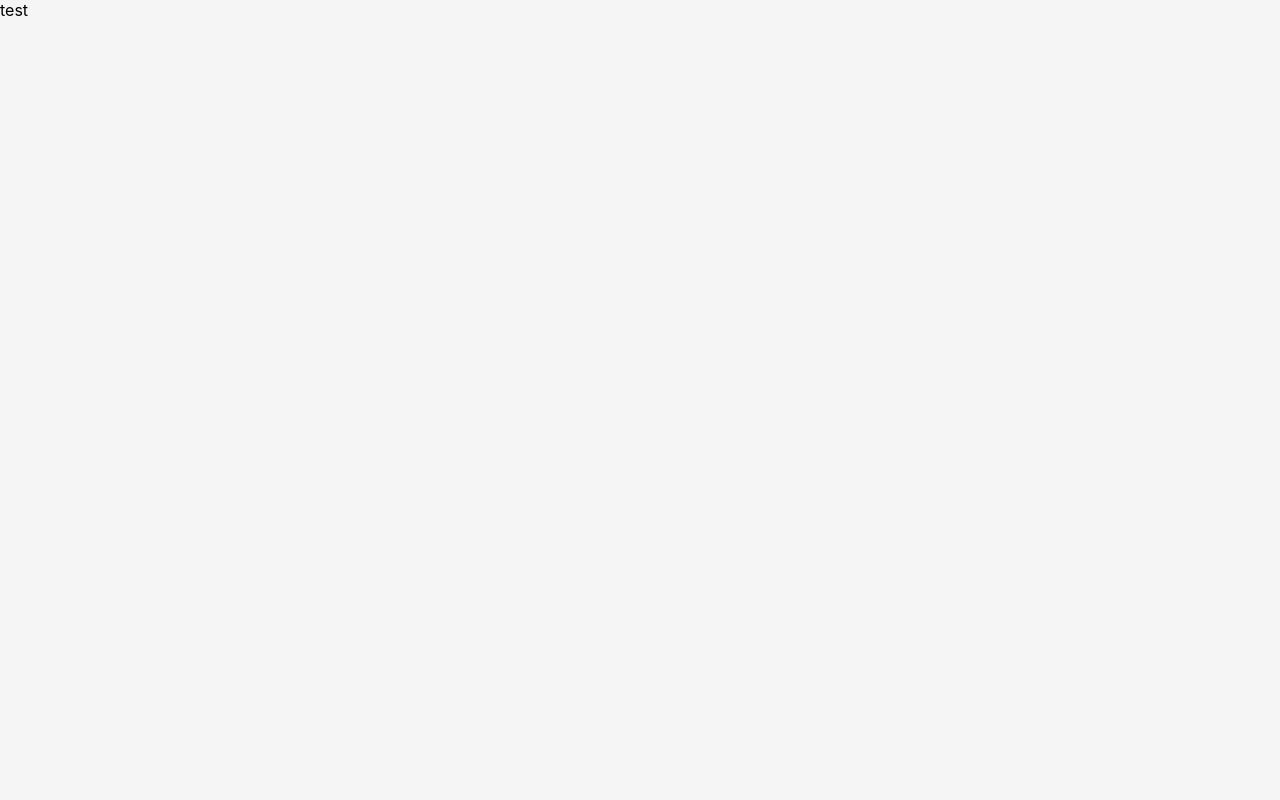
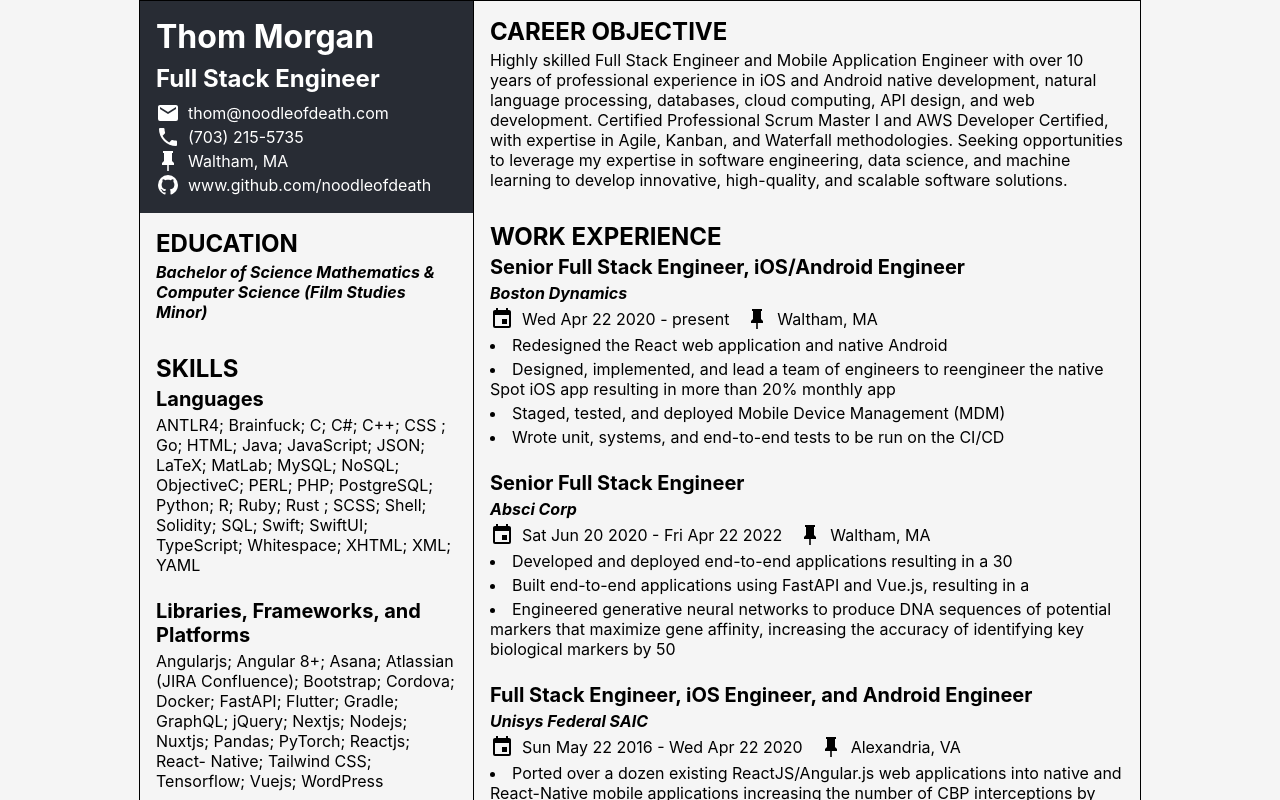
Before and after one commit to NoodleOfDeath/rollingcodes, a Next.js app: page / in a window 1280 px wide. Shown: the top 800 px of the page. Built offline with nearby package versions, Linux system fonts and the light colour scheme.

Commit message:
resume is default ~deploy

```diff
--- a/src/pages/index.tsx
+++ b/src/pages/index.tsx
@@ -1,7 +1,9 @@
 import React from 'react';
 
+import Resume from './resume';
+
 const Index = () => {
-  return <div>test</div>;
+  return <Resume />;
 };
 
 export default Index;
```
